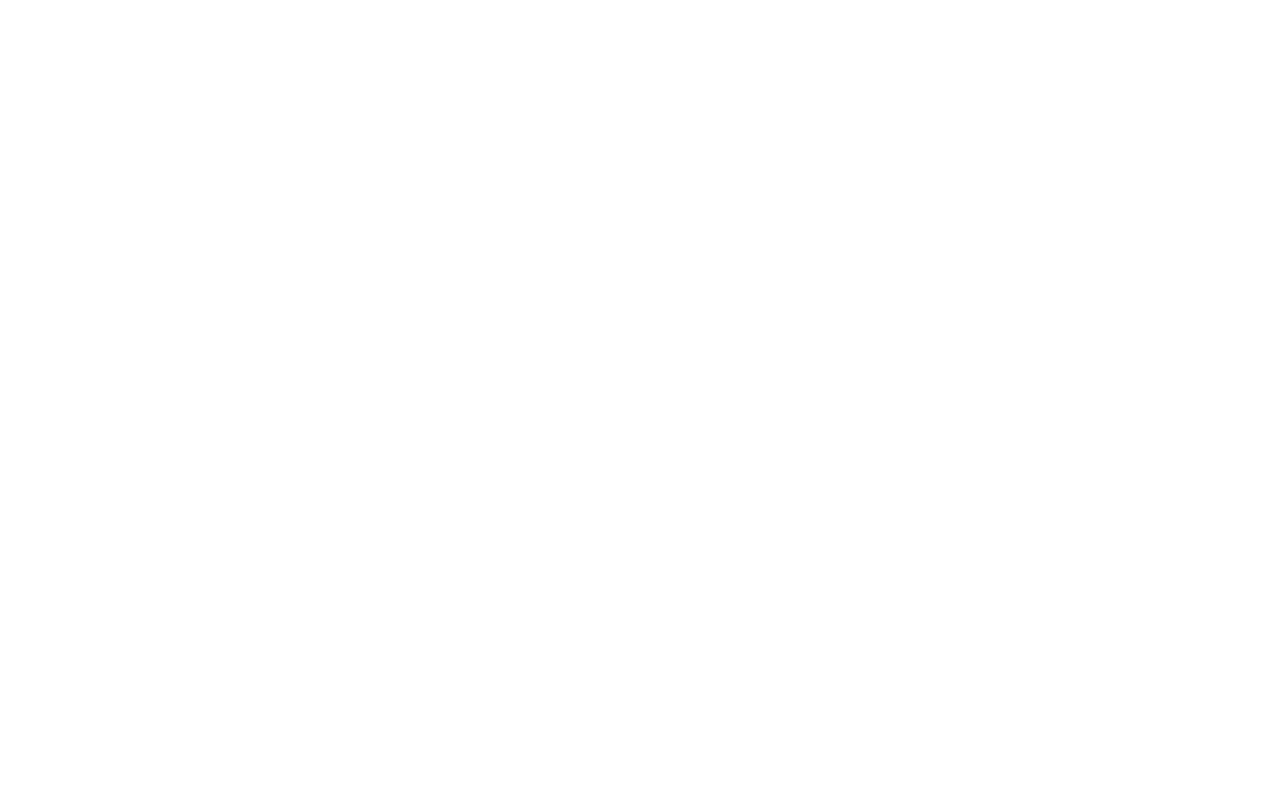
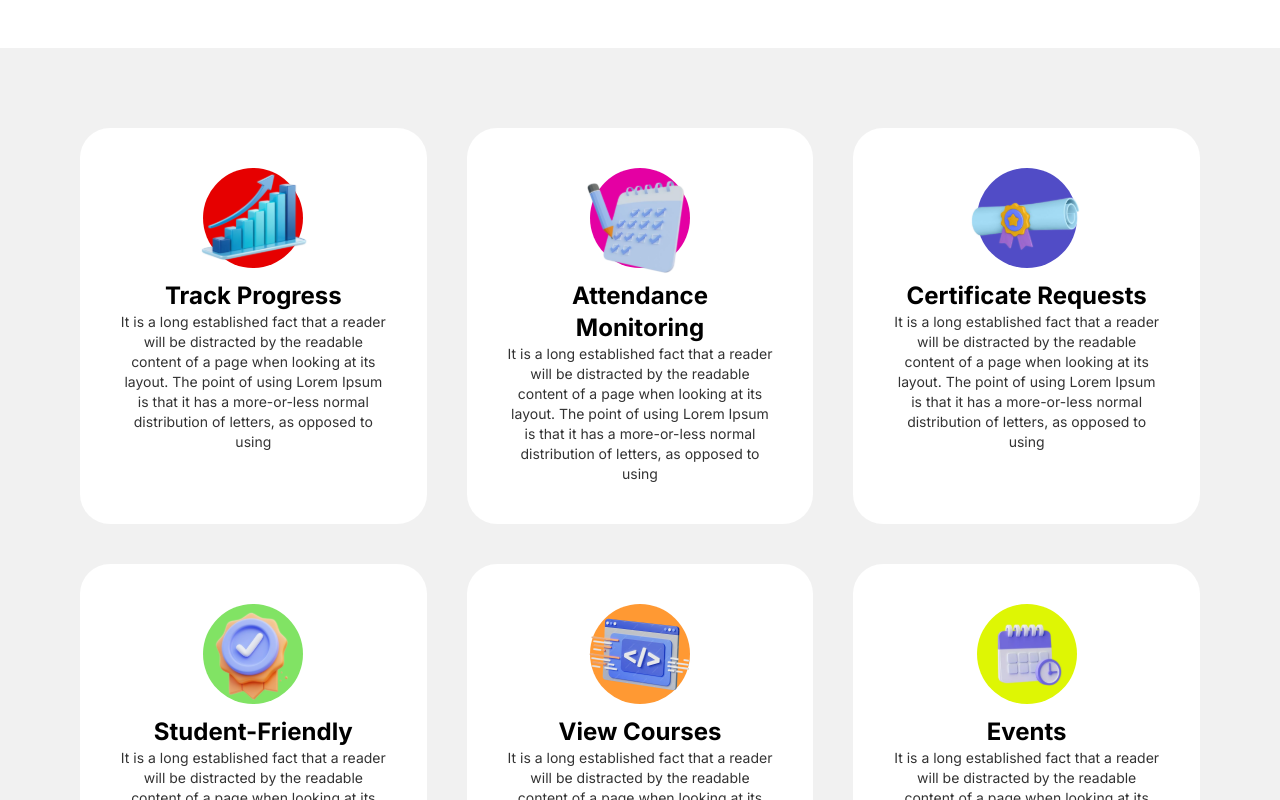
Before and after one commit to Olumightty/nct-learning-management-system-product-website, a Next.js app: page / in a window 1280 px wide. Shown: the part 1340-2140 px from the top of the page. Before the commit the page ends 1388 px from the top, so only its background shows below. Built offline with nearby package versions, Linux system fonts and the light colour scheme.

Commit message:
done with feature section

```diff
--- a/src/app/globals.css
+++ b/src/app/globals.css
@@ -11,6 +11,7 @@
   --blue: #514CC6;
   --green: #81E364;
   --yellow: #DEF604;
+  --greyish: #F1F1F1;
 }
 
 body{
--- a/src/app/page.tsx
+++ b/src/app/page.tsx
@@ -1,3 +1,4 @@
+import Features from "@/components/Features/Features";
 import Hero from "@/components/Hero/Hero";
 import Overview from "@/components/Overview/Overview";
 import Image from "next/image";
@@ -7,6 +8,7 @@
     <>
       <Hero/>
       <Overview/>
+      <Features/>
     </>
   );
 }
--- /dev/null
+++ b/src/components/Features/FeatureCard.tsx
@@ -0,0 +1,23 @@
+import Image from 'next/image'
+import React from 'react'
+
+
+interface FeatureCardProps{
+    heading: string
+    children: React.ReactNode
+    icon: string
+    color: string
+}
+const FeatureCard = (props: FeatureCardProps) => {
+  return (
+    <article className='px-10 py-10 bg-(--white) rounded-[30px]'>
+        <div className={`flex items-center justify-center w-[100px] h-[100px] ${props.color} rounded-full mx-auto`}>
+            <Image className='absolute' width={125} height={100} src={props.icon} alt={props.icon}/>
+        </div>
+        <h3 className='text-(--black) text-2xl font-bold text-center mt-3'>{props.heading}</h3>
+        <p className='text-(--black) opacity-80 text-sm text-center'>{props.children}</p>
+    </article>
+  )
+}
+
+export default FeatureCard
--- /dev/null
+++ b/src/components/Features/Features.tsx
@@ -0,0 +1,17 @@
+import React from 'react'
+import FeatureCard from './FeatureCard'
+import { features } from '@/lib/constants'
+
+const Features = () => {
+  return (
+    <section id='features' className='bg-(--greyish) px-20 py-20 grid grid-cols-3 gap-10'>
+        {features.map((feature, index) =>
+            <FeatureCard key={index} color={feature.color} heading={feature.featureName} icon={feature.icon}>
+                {feature.description}
+            </FeatureCard>
+        )}
+    </section>
+  )
+}
+
+export default Features
--- /dev/null
+++ b/src/lib/constants.ts
@@ -0,0 +1,44 @@
+export const features = [
+    {
+      color: "bg-(--red)",
+      featureName: "Track Progress",
+      description:
+        "It is a long established fact that a reader will be distracted by the readable content of a page when looking at its layout. The point of using Lorem Ipsum is that it has a more-or-less normal distribution of letters, as opposed to using",
+      icon: "/graph.svg"
+    },
+    {
+      color: "bg-(--pink)",
+      featureName: "Attendance Monitoring",
+      description:
+        "It is a long established fact that a reader will be distracted by the readable content of a page when looking at its layout. The point of using Lorem Ipsum is that it has a more-or-less normal distribution of letters, as opposed to using",
+      icon: "/attendance.svg"
+    },
+    {
+      color: "bg-(--blue)",
+      featureName: "Certificate Requests",
+      description:
+        "It is a long established fact that a reader will be distracted by the readable content of a page when looking at its layout. The point of using Lorem Ipsum is that it has a more-or-less normal distribution of letters, as opposed to using",
+      icon: "/certificate.svg"
+    },
+    {
+      color: "bg-(--green)",
+      featureName: "Student-Friendly",
+      description:
+        "It is a long established fact that a reader will be distracted by the readable content of a page when looking at its layout. The point of using Lorem Ipsum is that it has a more-or-less normal distribution of letters, as opposed to using",
+      icon: "/achievement.svg"
+    },
+    {
+      color: "bg-(--deep-orange)",
+      featureName: "View Courses",
+      description:
+        "It is a long established fact that a reader will be distracted by the readable content of a page when looking at its layout. The point of using Lorem Ipsum is that it has a more-or-less normal distribution of letters, as opposed to using",
+      icon: "/code.svg"
+    },
+    {
+      color: "bg-(--yellow)",
+      featureName: "Events",
+      description:
+        "It is a long established fact that a reader will be distracted by the readable content of a page when looking at its layout. The point of using Lorem Ipsum is that it has a more-or-less normal distribution of letters, as opposed to using",
+      icon: "/event.svg"
+    }
+  ];
```
